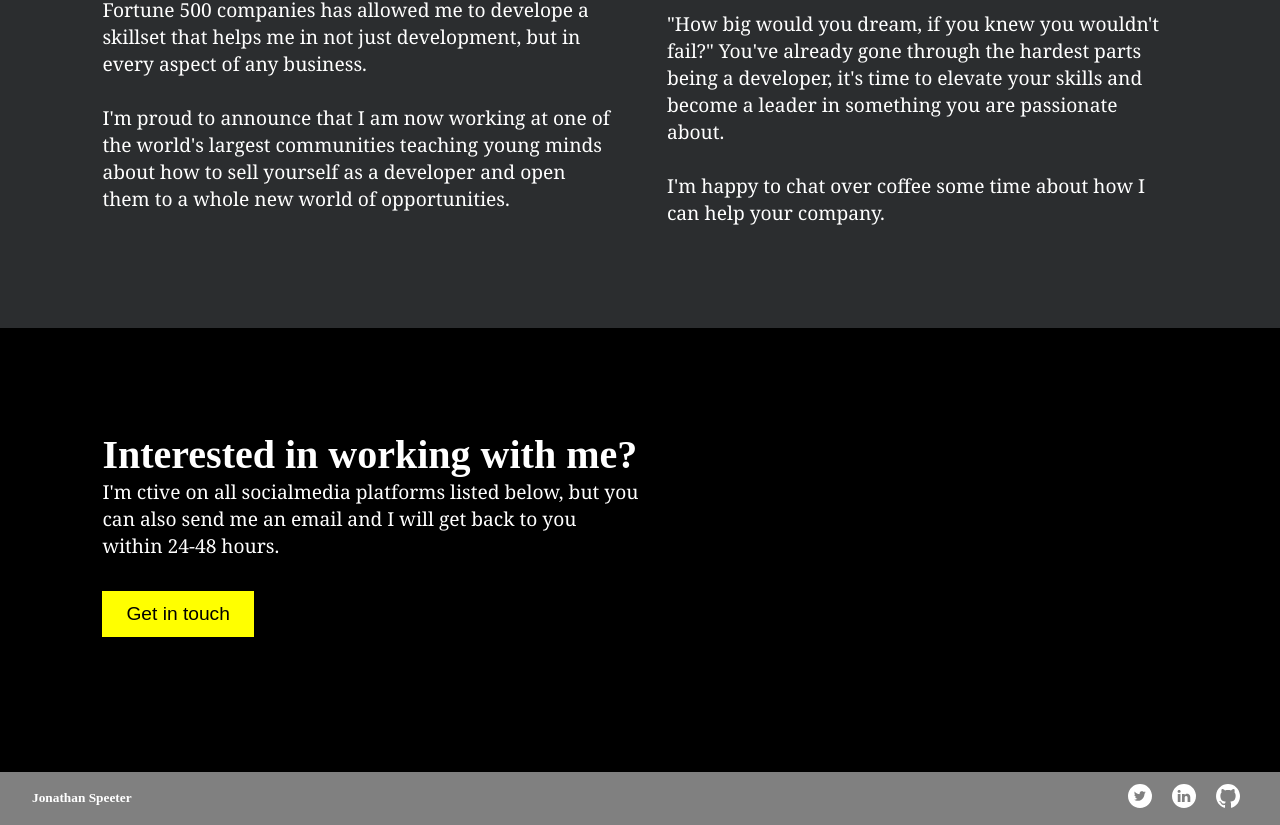
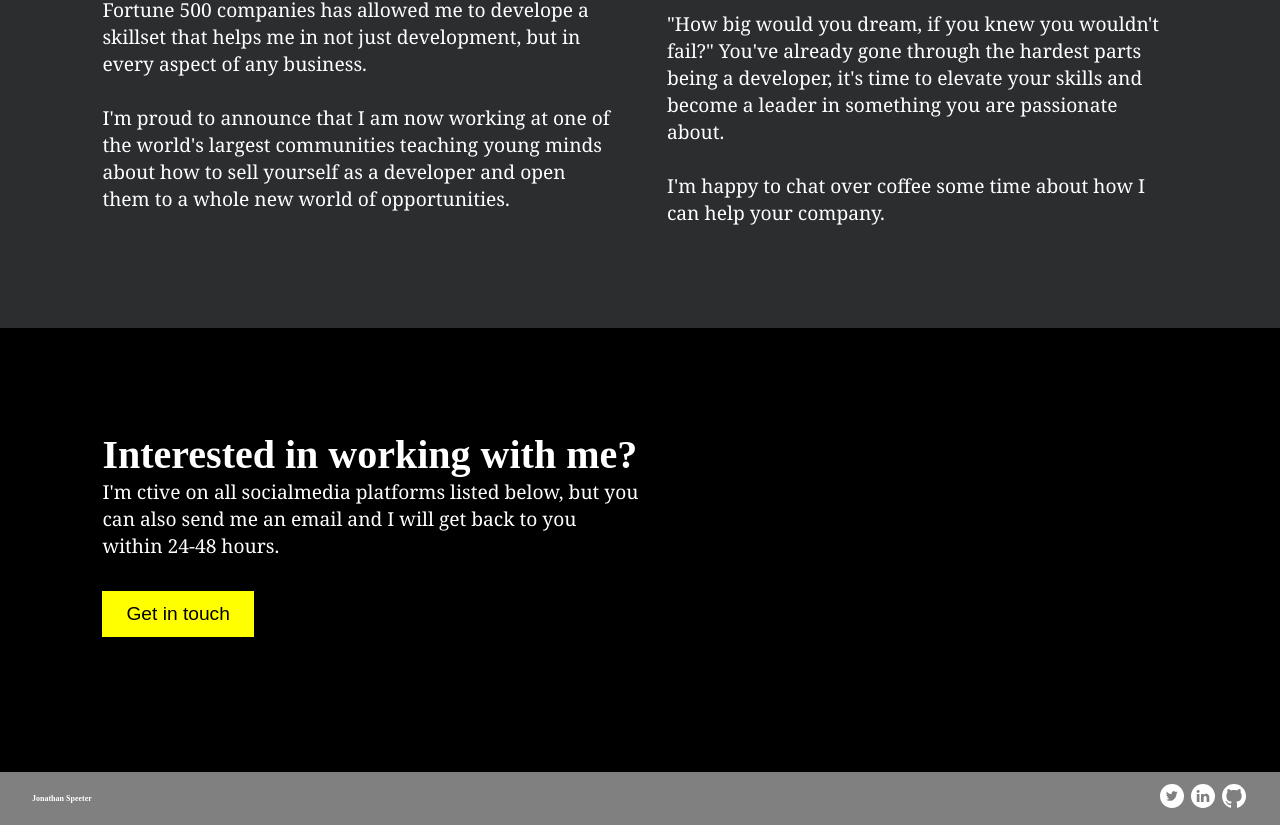
Before and after one commit to MaureenMOguche/JonathanSpeeter, a plain HTML site: page index.html in a window 1280 px wide. Shown: the part 1493-2318 px from the top of the page. Drawn offline with Linux system fonts and the light colour scheme.

Commit message:
main.css

```diff
--- a/main.css
+++ b/main.css
@@ -156,9 +156,9 @@ footer {
 }
 
 footer h1 {
-    font-size: smaller;
+    font-size: 0.5em;
 }
 
 .socialicons img {
-    padding: 0 .5rem;
+    padding: 0 .1rem;
 }
```
